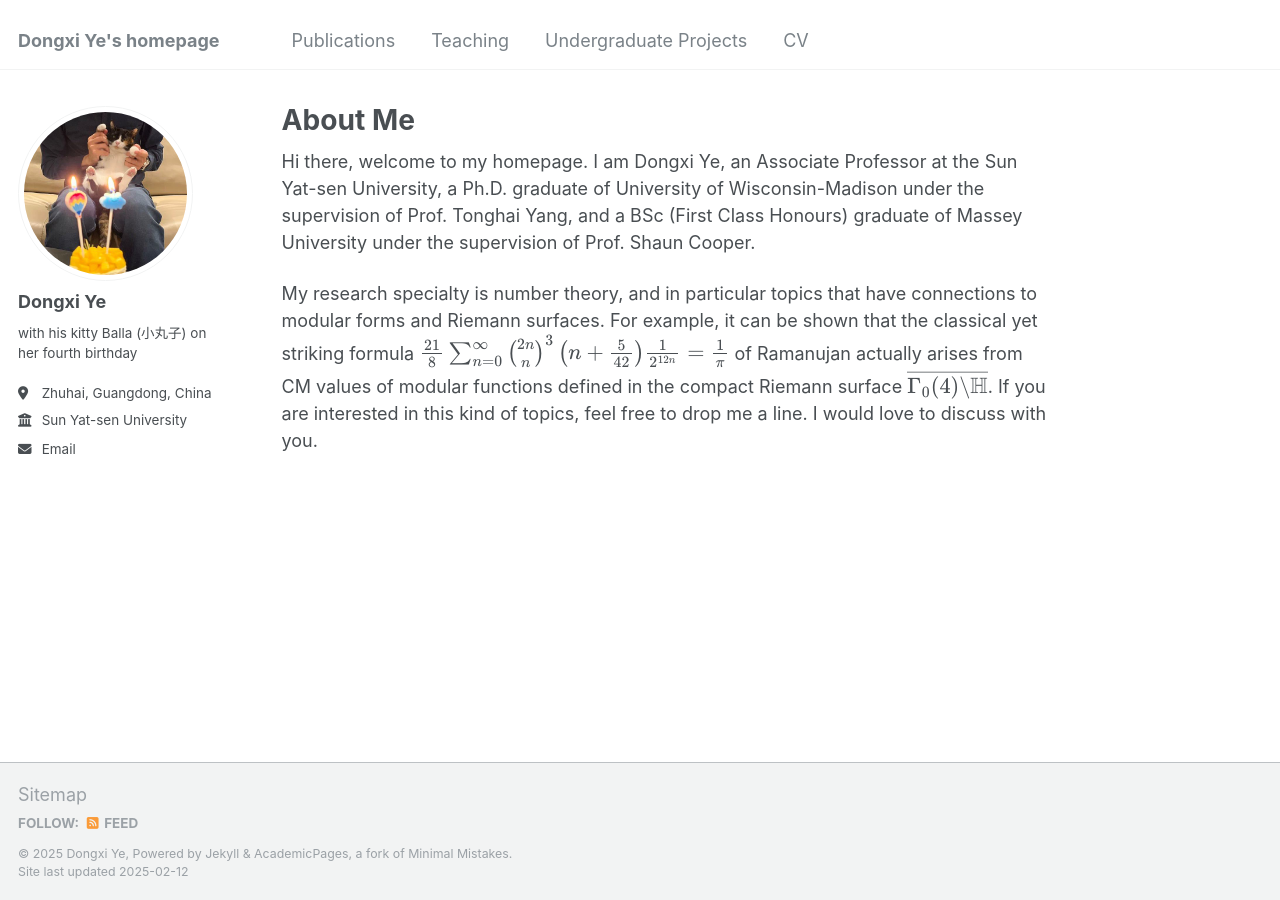
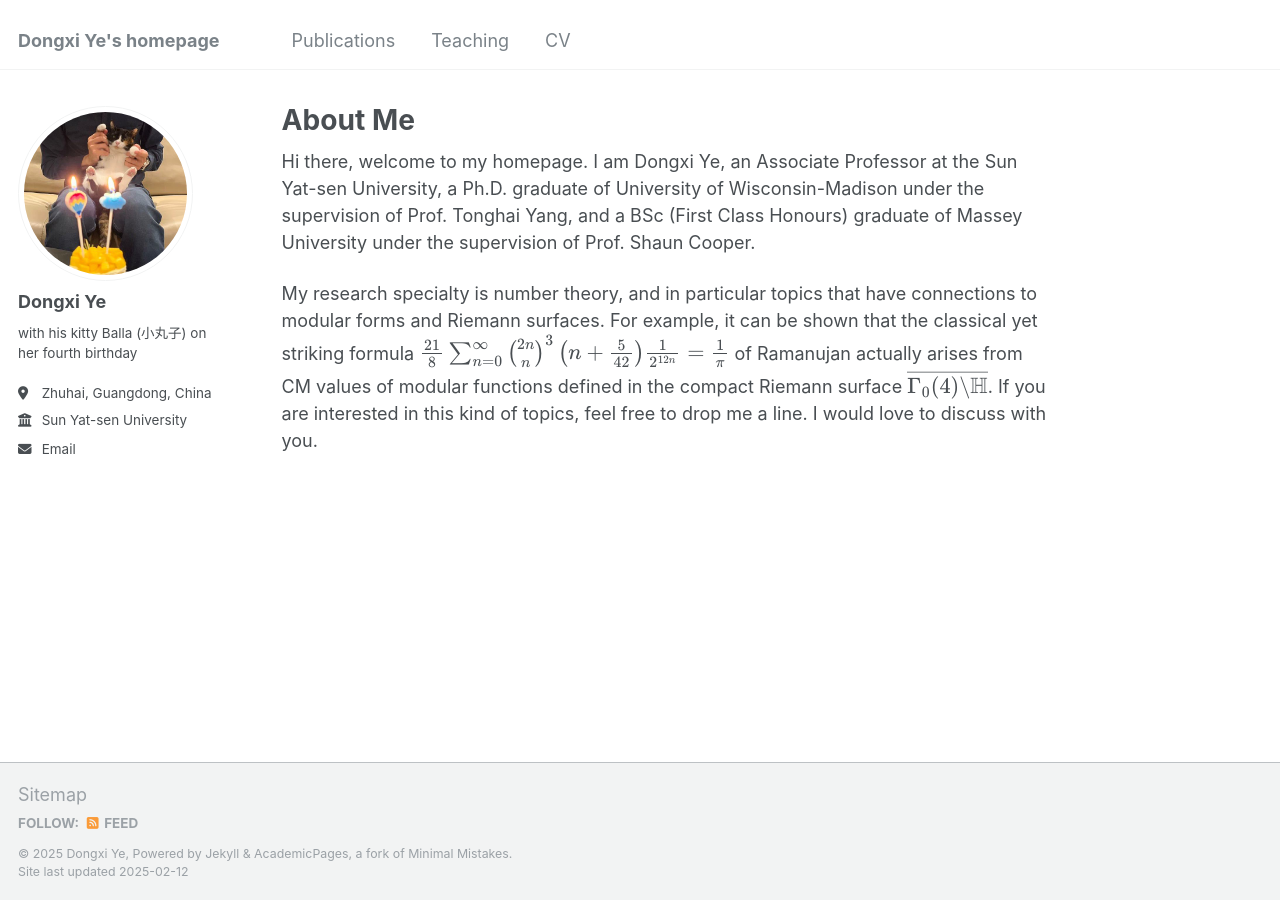
Before and after one commit to Dongxi-Ye/homepage, a Jekyll site: the page built from _pages/about.md, in a window 1280 px wide. Built offline with Jekyll 4.4.1, drawn with Linux system fonts in a browser that asks for light colours.

Commit message:
Update navigation.yml

```diff
--- a/_data/navigation.yml
+++ b/_data/navigation.yml
@@ -11,8 +11,6 @@ main:
   - title: "Teaching"
     url: /teaching/
 
-  - title: "Undergraduate Projects"
-    url: /posts/2012/08/blog-post-1/
 
 
   - title: "CV"
```
